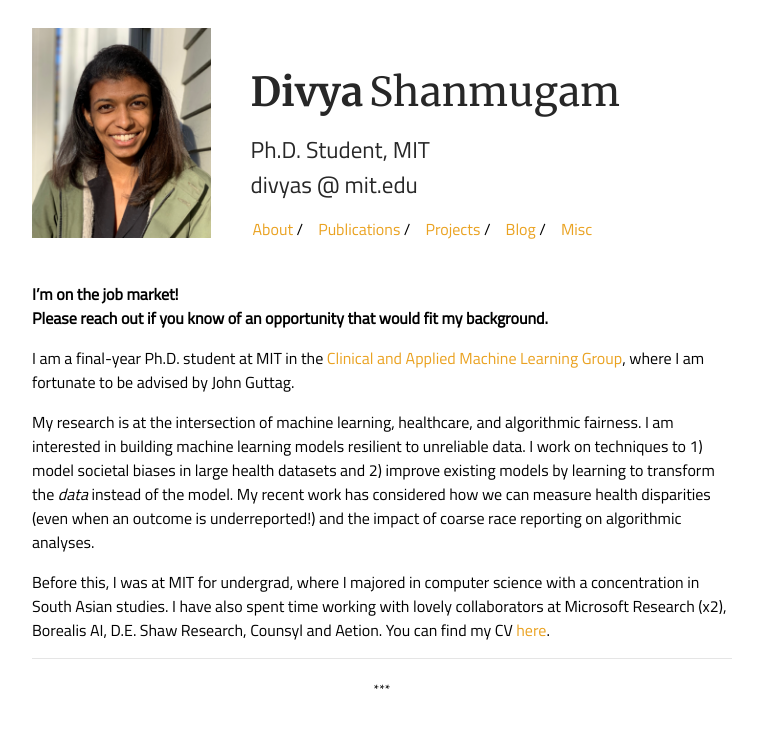
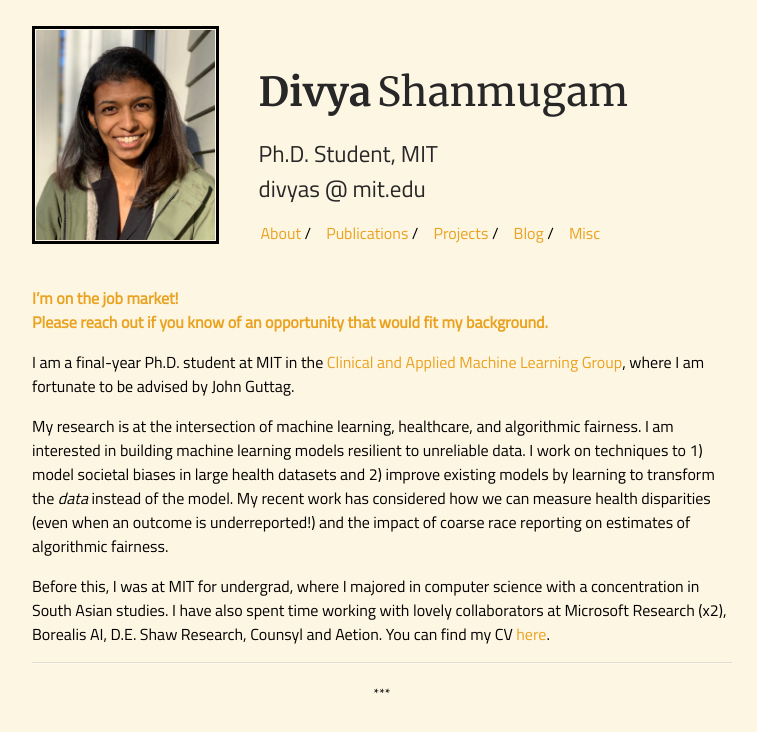
Before and after one commit to dmshanmugam/dmshanmugam.github.io, a Jekyll site: the page built from index.md, in a window 1280 px wide. Shown: the top 732 px of the page, without its empty margins (258-1015 px from the left). Built offline with Jekyll 4.4.1, drawn with Linux system fonts in a browser that asks for light colours.

Commit message:
changing background

```diff
--- a/_layouts/default.html
+++ b/_layouts/default.html
@@ -84,8 +84,10 @@
                     <br>
                 <!-- </div>
                 <div>  -->
-                    <a id="author-email" class="alignable" href=>divyas @ mit.edu</a>
+                    <div id="author-email" class="alignabl pull-left">divyas @ mit.edu</div>
+                    <br>
                 <!-- </div>
+
                 <div>  -->
                     <ul id="navlist" class="alignable pull-left navbar-ul">
                         {% for x in site.nav %}
--- a/_sass/_style.scss
+++ b/_sass/_style.scss
@@ -37,7 +37,7 @@ hr {
     font-size: 40px;
     color: #272727;
     display: inline-block;
-    margin: 0px 0 0 8px;
+    margin: 0px 0 4px 8px;
     padding-top: 42px;
 }
 
@@ -73,11 +73,16 @@ hr {
     // font-family: 'Courier New', Courier, monospace;
 }
 
+.body {
+    font-size: 16px;
+}
+
 #author-picture {
     width: 200px;
     height: 210px;
     // display: block;
     margin-right: 2em;
+    border:3px solid #000000; padding:1px;
 }
 
 
@@ -104,6 +109,7 @@ font-family: merriweather-regular;
     padding: 0px 0 0px 0;
     margin-left: 0px;
     font-family: titillium-regular;
+    width: 100%;
 }
 .nav-list {
     list-style-type: none;
@@ -195,5 +201,9 @@ img.emoji {
     margin-bottom: 0.25em;
 }
 
+.wrapper{
+    background: #fdf6e3;
+}
+
 @import "typography";
 @import "tables";
--- a/index.md
+++ b/index.md
@@ -4,11 +4,11 @@ layout: default
 
 <!-- <img class="profile-picture" src="/assets/profile.png"> -->
 
-**I’m on the job market!** \\
-**Please reach out if you know of an opportunity that would fit my background.**
+[**I’m on the job market!**]() \\
+[**Please reach out if you know of an opportunity that would fit my background.**]()
 
 I am a final-year Ph.D. student at MIT in the [Clinical and Applied Machine Learning Group](https://mit-caml.github.io), where I am fortunate to be advised by John Guttag.
 
-My research is at the intersection of machine learning, healthcare, and algorithmic fairness. I am interested in building machine learning models resilient to unreliable data. I work on techniques to 1)  model societal biases in large health datasets and 2) improve existing models by learning to transform the *data* instead of the model. My recent work has considered how we can measure health disparities (even when an outcome is underreported!) and the impact of coarse race reporting on algorithmic analyses.
+My research is at the intersection of machine learning, healthcare, and algorithmic fairness. I am interested in building machine learning models resilient to unreliable data. I work on techniques to 1)  model societal biases in large health datasets and 2) improve existing models by learning to transform the *data* instead of the model. My recent work has considered how we can measure health disparities (even when an outcome is underreported!) and the impact of coarse race reporting on estimates of algorithmic fairness.
 
 Before this, I was at MIT for undergrad, where I majored in computer science with a concentration in South Asian studies. I have also spent time working with lovely collaborators at Microsoft Research (x2), Borealis AI, D.E. Shaw Research, Counsyl and Aetion. You can find my CV [here](pdfs/cv.pdf).
```
